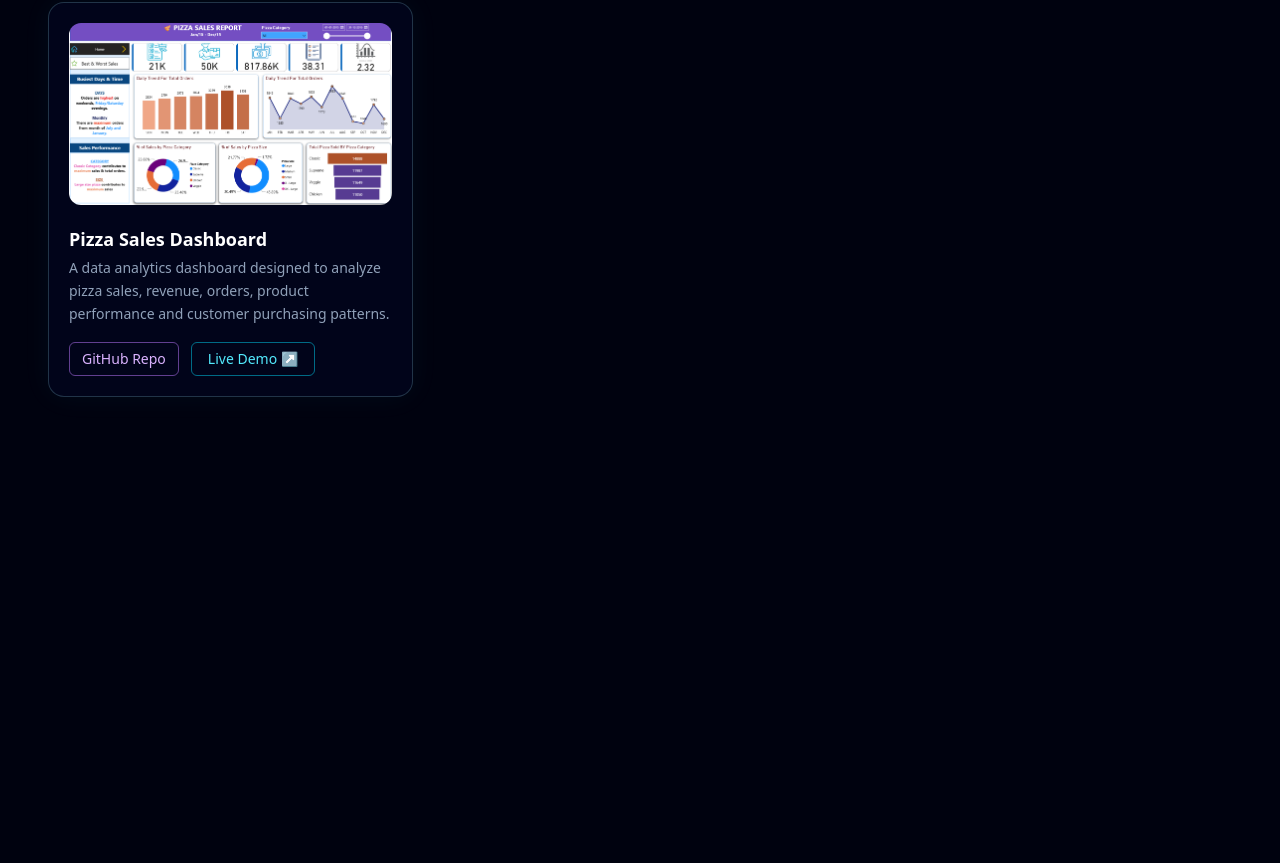
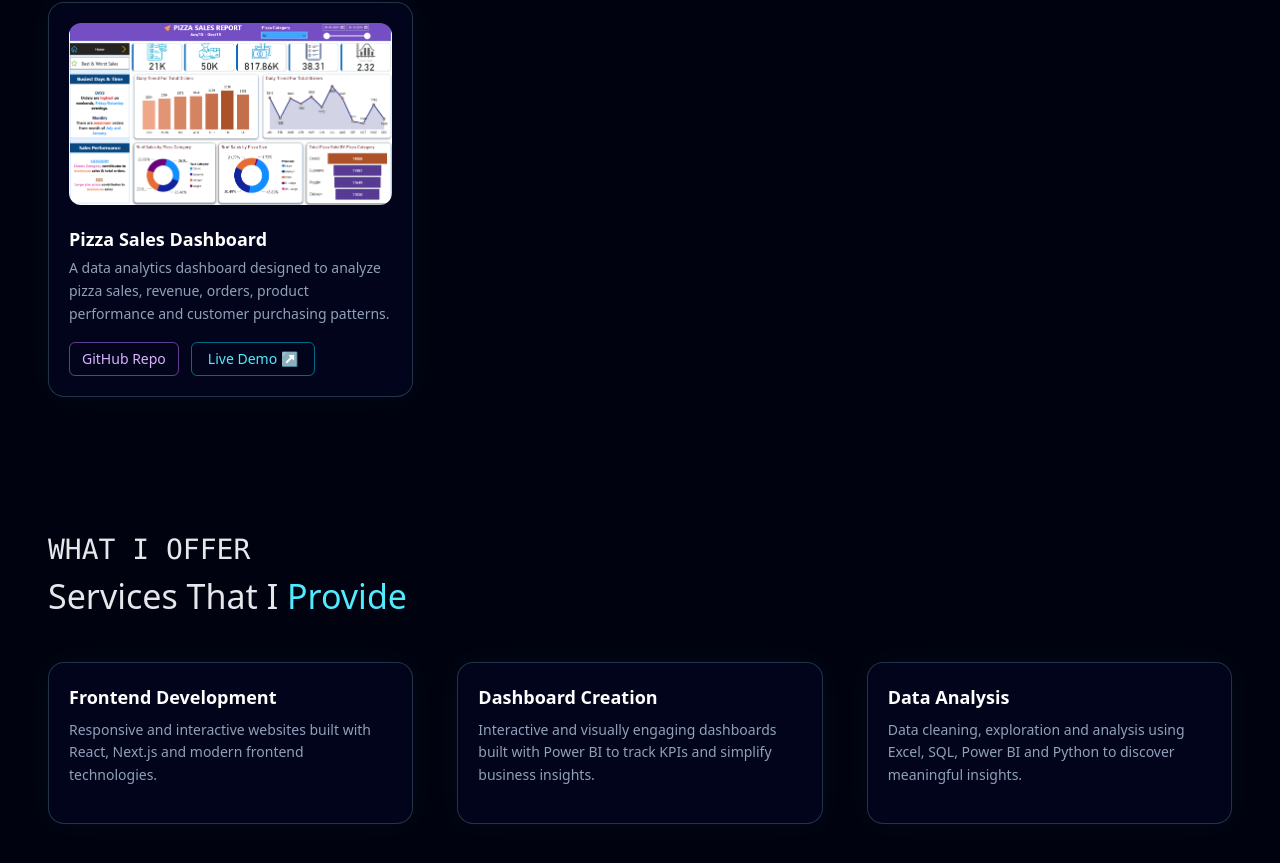
Before and after one commit to riteshsoni-8957/ritesh_dev-portfolio, a Next.js app: page / in a window 1280 px wide. Shown: the part 2584-3447 px from the top of the page. Before the commit the page ends 3073 px from the top, so only its background shows below. Built offline with nearby package versions, Linux system fonts and the light colour scheme.

Commit message:
add services section

```diff
--- a/src/app/layout.jsx
+++ b/src/app/layout.jsx
@@ -12,7 +12,7 @@ export default function RootLayout({ children }) {
       lang="en"
     >
       <body className="min-h-screen flex flex-col bg-[#00020f] text-gray-200">
-        <Loader />
+        {/* <Loader /> */}
         {children}
       </body>
     </html>
--- a/src/app/page.jsx
+++ b/src/app/page.jsx
@@ -3,6 +3,7 @@ import Hero from '../components/Hero'
 import About from '../components/About'
 import Skills from '../components/Skills'
 import Projects from '../components/Projects'
+import Services from '../components/Services'
 
 export default function Home() {
   return (
@@ -12,6 +13,7 @@ export default function Home() {
       <About />
       <Skills />
       <Projects />
+      <Services />
     </div>
   );
 }
--- /dev/null
+++ b/src/components/Services.jsx
@@ -0,0 +1,38 @@
+import React from 'react'
+import ServicesData from '../data/services.json'
+import {FaCode, FaChartLine, FaDatabase} from "react-icons/fa";
+
+function Services() {
+  return (
+    <div id='services' className='w-full flex flex-col px-4 min-[371px]:px-8 xl:px-12 py-5 min-[671px]:py-10 scroll-mt-8'>
+      <h3 className='text-[13px] min-[471px]:text-[18px] min-[571px]:text-[24px] min-[671px]:text-[18px] min-[871px]:text-[24px] lg:text-[26px] xl:text-[28px] font-mono '>
+        WHAT I OFFER
+      </h3>
+
+      <h1 className='text-[22px] min-[471px]:text-[28px] min-[571px]:text-[34px] min-[671px]:text-[28px] min-[871px]:text-[30px] lg:text-[32px] xl:text-[34px] 2xl:text-[38px]'>
+        Services That I
+        <span className='text-cyan-300'> Provide </span>
+      </h1>
+
+      <div className='w-full px-4 min-[471px]:px-8 min-[571px]:px-12 min-[671px]:px-0 py-10 grid grid-cols-1 min-[671px]:grid-cols-2 lg:grid-cols-3 gap-9 xl:gap-11'>
+        {
+          ServicesData.map((service) => {
+            return (
+              <div key={service.id} className="w-full rounded-2xl border border-cyan-200/20 bg-[#01041a] p-3 sm:p-4 lg:p-5 shadow-[0_0_30px_rgba(34,211,238,0.05)] transition-all duration-300 hover:border-cyan-400/40">
+                <h1 className='mb-2 text-base font-bold text-white sm:text-lg'>
+                  {service.title}
+                </h1>
+                <p className="mb-4 text-xs font-light leading-relaxed text-slate-400 sm:text-sm">
+                  {service.description}
+                </p>
+              </div>
+            )
+          })
+        }
+      </div>
+    </div>
+
+  )
+}
+
+export default Services
--- a/src/components/Skills.jsx
+++ b/src/components/Skills.jsx
@@ -7,7 +7,7 @@ const technologies = [
     {name: "JavaScript", level: 85},
     {name: "React.js", level: 80},
     {name: "Next.js", level: 85},
-    {name: "Taileind css", level: 90}
+    {name: "Tailwind css", level: 90}
 ]
 
 // tools and development skills data
--- /dev/null
+++ b/src/data/services.json
@@ -0,0 +1,20 @@
+[
+  {
+    "id": 1,
+    "title": "Frontend Development",
+    "description": "Responsive and interactive websites built with React, Next.js and modern frontend technologies.",
+    "icon": "FaCode"
+  },
+  {
+    "id": 2,
+    "title": "Dashboard Creation",
+    "description": "Interactive and visually engaging dashboards built with Power BI to track KPIs and simplify business insights.",
+    "icon": "FaChartLine"
+  },
+  {
+    "id": 3,
+    "title": "Data Analysis",
+    "description": "Data cleaning, exploration and analysis using Excel, SQL, Power BI and Python to discover meaningful insights.",
+    "icon": "FaDatabase"
+  }
+]
```
